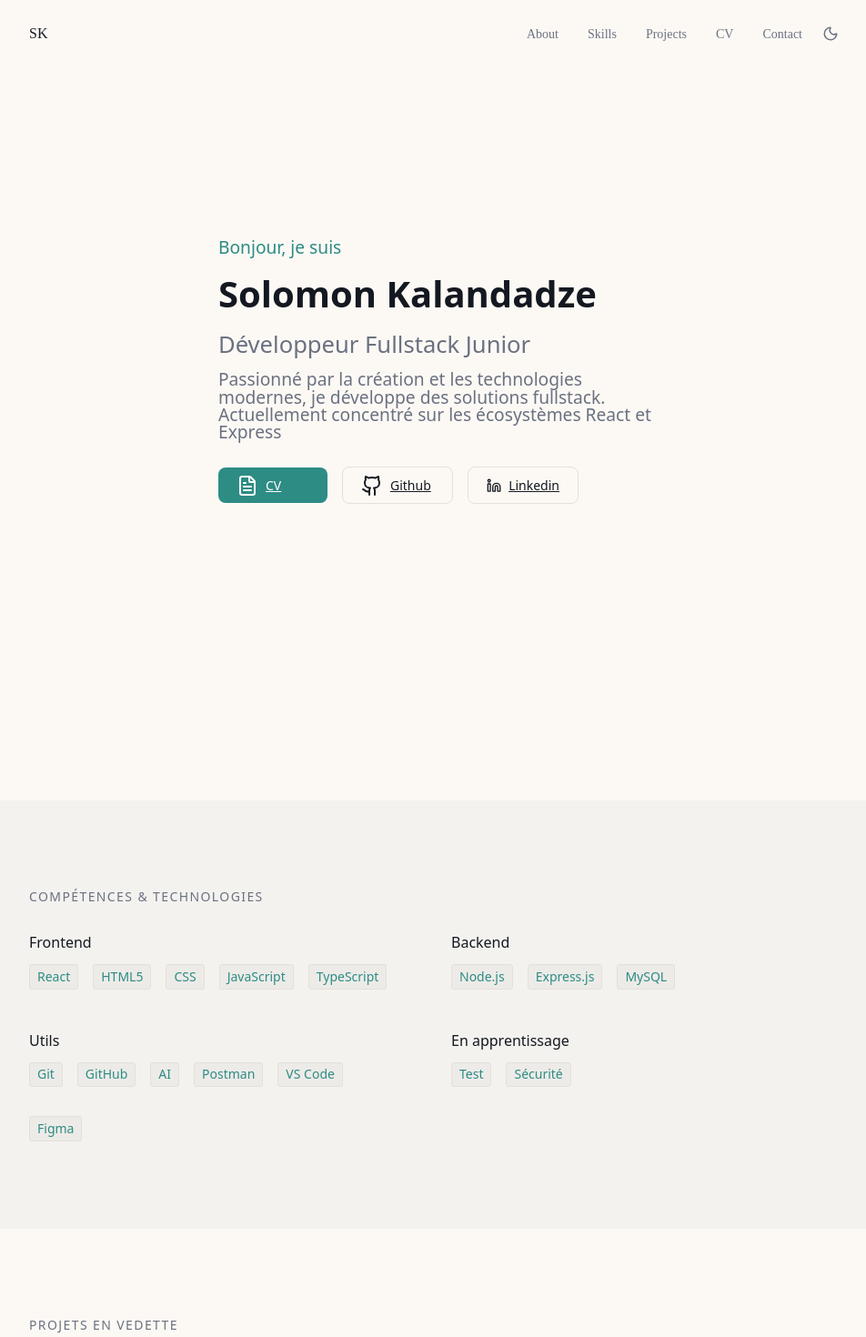
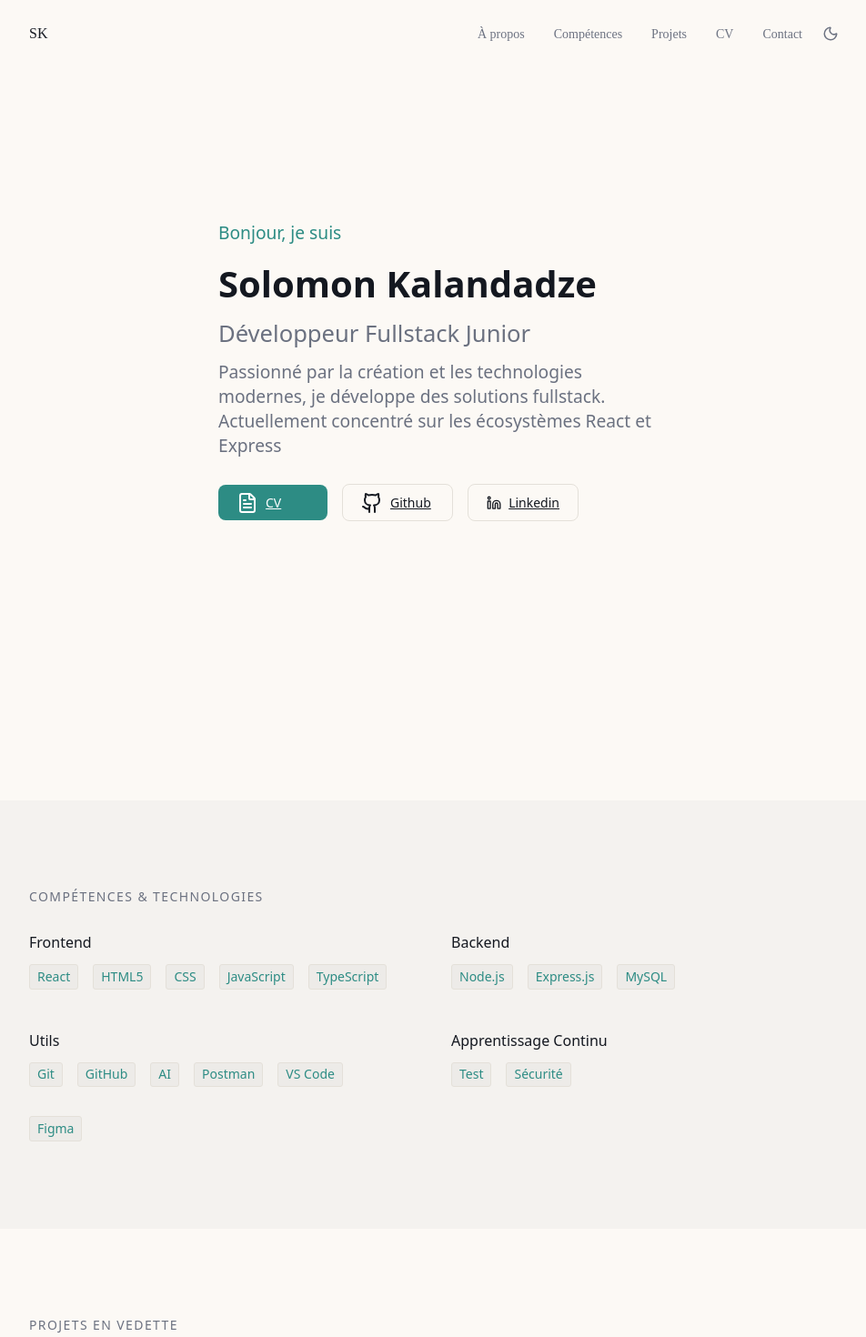
Before and after one commit to SolomonKa/Portfolio, a React (Vite) app: page / in a window 1280 px wide. Shown: the top 1470 px of the page at 91% size, without its empty margins (160-1112 px from the left). Built offline with nearby package versions, Linux system fonts and the light colour scheme; a web font is replaced by a local one.

Commit message:
Updated nav bar to french

```diff
--- a/src/Components/About/About.css
+++ b/src/Components/About/About.css
@@ -32,6 +32,7 @@
     margin-top: 1rem;
     margin-bottom: 1rem;
     font-size: 1.2rem;
+    line-height: 1.4;
 }
 
 .btn-width-match {
--- a/src/Components/About/About.tsx
+++ b/src/Components/About/About.tsx
@@ -14,8 +14,8 @@ function About() {
                     <p className='text-secondary p1'>Passionné par la création et les technologies modernes, je développe des solutions fullstack. Actuellement concentré sur les écosystèmes React et Express</p>
                     <div className='links-container'>
                         <a href='../../../public/cv/CV_Solomon-KALANDADZE.pdf' target='_blank' rel="noopener noreferrer" className="btn-primary btn-width-match"><FileText />CV</a>
-                        <a href="github" className="btn-outline btn-width-match"><Github /> Github</a>
-                        <a href="https://www.linkedin.com/in/solomon-kalandadze-95899092/" target='_blank' className="btn-outline btn-width-match"><Linkedin /> Linkedin</a>
+                        <a href="https://github.com/SolomonKa" className="btn-outline btn-width-match"><Github /> Github</a>
+                        <a href="https://www.linkedin.com/in/solomon-kalandadze-95899092/" target="_blank" className="btn-outline btn-width-match"><Linkedin /> Linkedin</a>
                     </div>
                 </div>
                </div>
--- a/src/Components/Footer/Footer.tsx
+++ b/src/Components/Footer/Footer.tsx
@@ -3,7 +3,7 @@ import './Footer.css'
 const navItems = [
   { label: 'About', href: '#about' },
   { label: 'Projects', href: '#projects' },
-  { label: 'Contact', href: '#contact' },
+  { label: 'CV', href: '#cv' },
 ];
 
 function Footer(){
--- a/src/Components/Navbar/Navbar/Navbar.tsx
+++ b/src/Components/Navbar/Navbar/Navbar.tsx
@@ -6,9 +6,9 @@ import { Moon, Sun } from 'lucide-react'
 type Scroll = boolean
 
 const navItems = [
-  { label: 'About', href: '#about' },
-  { label: 'Skills', href: '#skills' },
-  { label: 'Projects', href: '#projects' },
+  { label: 'À propos', href: '#about' },
+  { label: 'Compétences', href: '#skills' },
+  { label: 'Projets', href: '#projects' },
   { label: 'CV', href: '#cv' },
   { label: 'Contact', href: '#contact' },
 ];
@@ -18,7 +18,6 @@ function Navbar() {
     const [isScrolled, setIsScrolled] = useState<Scroll>(false)
 
     const modeIcon = theme === 'light' ? <Moon size={18}/> : <Sun size={18}/>
-    // const modeLabel = theme === 'light' ? 'Dark Mode' : 'Light Mode'
 
     useEffect(() => {
         const handleScroll = () => {
--- a/src/Components/Skills/Skills.tsx
+++ b/src/Components/Skills/Skills.tsx
@@ -36,7 +36,7 @@ function Skills() {
                                 </div>
                             </div>
                             <div className='skill-box'>
-                                <h2 className='text-secondary'>En apprentissage</h2>
+                                <h2 className='text-secondary'>Apprentissage Continu</h2>
                                 <div className="flex-skl">
                                     {learning?.technologies.map(tech => <span className='tech-box' key={tech}>{tech}</span>)}
                                 </div>
```
